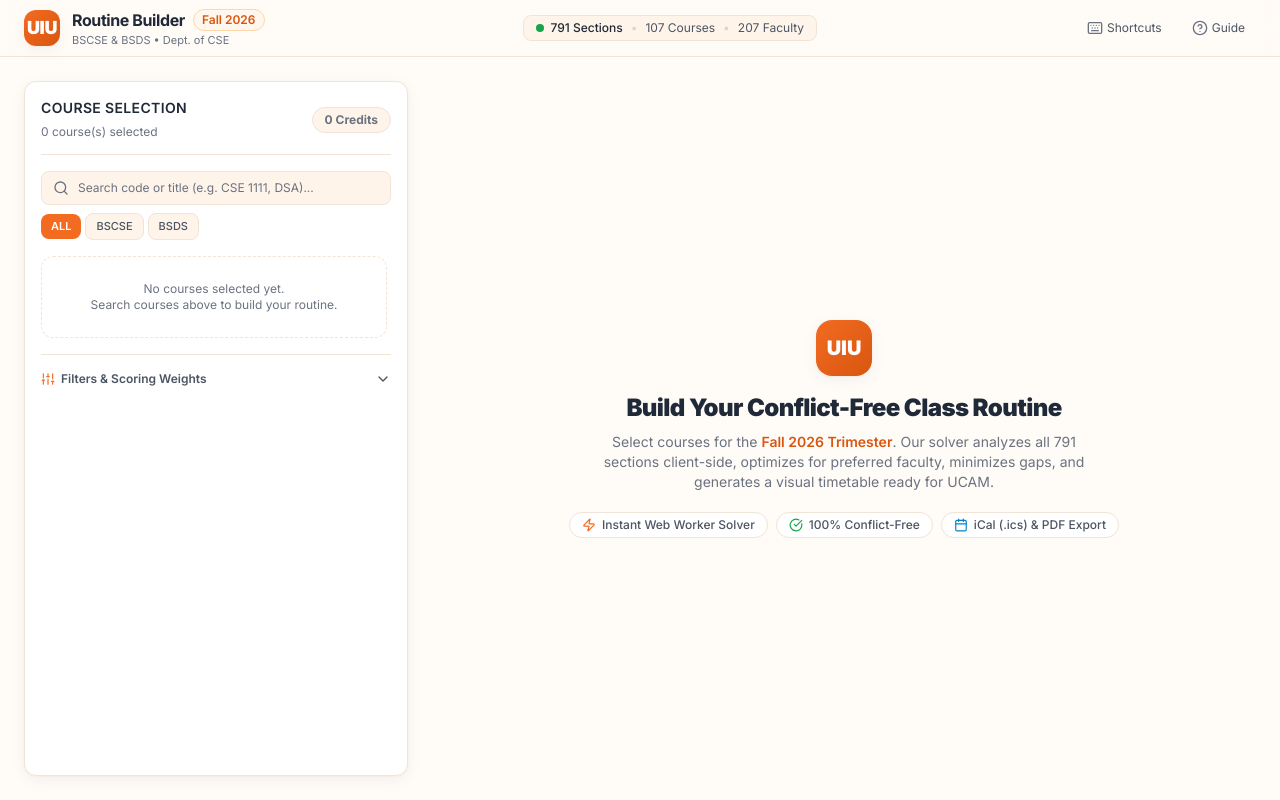
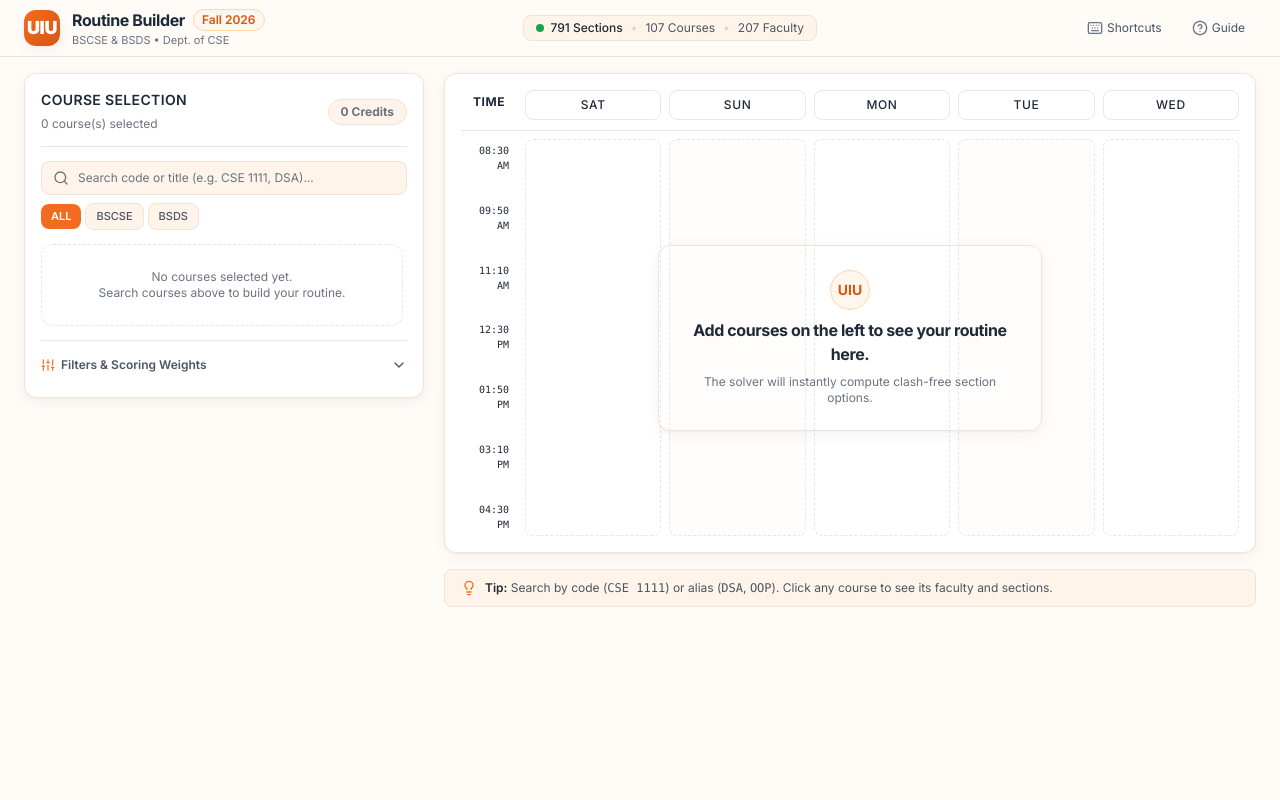
Before and after one commit to akibmehedi666/uiu-routine-builder, a Next.js app: page /builder in a window 1280 px wide. Built offline with nearby package versions, Linux system fonts and the light colour scheme.

Commit message:
Phase 9E: Fix excess space in builder UI with 2-column grid and ghost timetable

```diff
--- a/src/app/builder/page.tsx
+++ b/src/app/builder/page.tsx
@@ -386,7 +386,7 @@ export default function BuilderPage() {
       />
 
       {/* 2. Main Workspace Layout */}
-      <main className="flex-1 max-w-[1600px] w-full mx-auto p-4 sm:p-6 flex flex-col lg:flex-row gap-6">
+      <main className="flex-1 max-w-[1600px] w-full mx-auto px-4 sm:px-6 py-4 grid grid-cols-1 lg:grid-cols-[minmax(340px,400px)_1fr] gap-5 items-start">
         {/* Left Sidebar: Course & Faculty Selector */}
         <CourseSelector
           courses={allCourses}
--- a/src/components/CourseSelector.tsx
+++ b/src/components/CourseSelector.tsx
@@ -1,6 +1,6 @@
 'use client';
 
-import React, { useState, useMemo, useRef } from 'react';
+import React, { useState, useMemo, useRef, useEffect } from 'react';
 import {
   Course,
   Day,
@@ -45,8 +45,15 @@ export function CourseSelector({
   const [searchTerm, setSearchTerm] = useState('');
   const [isSearchOpen, setIsSearchOpen] = useState(false);
   const [programFilter, setProgramFilter] = useState<'ALL' | 'BSCSE' | 'BSDS'>('ALL');
-  const [isFiltersOpen, setIsFiltersOpen] = useState(false);
+  const [isFiltersOpen, setIsFiltersOpen] = useState(request.selectedCourses.length > 0);
   const searchInputRef = useRef<HTMLInputElement>(null);
+
+  // Auto-expand filters when courses are selected
+  useEffect(() => {
+    if (request.selectedCourses.length > 0) {
+      setIsFiltersOpen(true);
+    }
+  }, [request.selectedCourses.length]);
 
   // Group sections by courseCode for quick lookup
   const sectionsByCourse = useMemo(() => {
@@ -244,7 +251,7 @@ export function CourseSelector({
   };
 
   return (
-    <aside className="w-full lg:w-96 flex-shrink-0 flex flex-col space-y-4 bg-surface p-4 rounded-card border border-app-border shadow-warm">
+    <aside className="w-full flex-shrink-0 flex flex-col space-y-3.5 bg-surface p-4 rounded-card border border-app-border shadow-warm lg:sticky lg:top-[72px] lg:max-h-[calc(100vh-88px)] overflow-y-auto">
       {/* 1. Header with Credit Limit Badge */}
       <div className="flex items-center justify-between pb-3 border-b border-app-border">
         <div>
--- a/src/components/EmptyState.tsx
+++ b/src/components/EmptyState.tsx
@@ -1,15 +1,8 @@
 'use client';
 
 import React from 'react';
-import {
-  Calendar,
-  AlertTriangle,
-  RotateCcw,
-  Zap,
-  CheckCircle,
-  HelpCircle,
-} from 'lucide-react';
-import { SolveRequest } from '../types';
+import { DAYS_LIST, Day, SolveRequest } from '../types';
+import { AlertTriangle, RotateCcw, HelpCircle, Lightbulb } from 'lucide-react';
 
 interface EmptyStateProps {
   type: 'welcome' | 'conflict';
@@ -17,6 +10,16 @@ interface EmptyStateProps {
   errorMessage?: string | null;
   onResetFilters: () => void;
 }
+
+const GHOST_TIME_SLOTS = [
+  '08:30 AM',
+  '09:50 AM',
+  '11:10 AM',
+  '12:30 PM',
+  '01:50 PM',
+  '03:10 PM',
+  '04:30 PM',
+];
 
 export function EmptyState({
   type,
@@ -26,31 +29,63 @@ export function EmptyState({
 }: EmptyStateProps) {
   if (type === 'welcome') {
     return (
-      <div className="flex-1 flex flex-col items-center justify-center py-12 px-4 text-center">
-        <div className="w-14 h-14 rounded-2xl bg-gradient-to-br from-orange-500 to-orange-600 flex items-center justify-center shadow-warm text-white font-black text-xl mb-4">
-          UIU
+      <div className="flex-1 flex flex-col space-y-4 w-full animate-in fade-in">
+        {/* Faint Ghost Weekly Timetable Grid */}
+        <div className="relative rounded-card border border-app-border bg-surface p-4 shadow-warm overflow-hidden min-h-[480px] flex flex-col">
+          {/* Day Headers */}
+          <div className="grid grid-cols-[56px_repeat(5,1fr)] gap-2 pb-2.5 border-b border-app-border/80 text-center font-bold text-xs uppercase tracking-wider text-text-muted/60">
+            <div className="py-1">Time</div>
+            {DAYS_LIST.map((day) => (
+              <div
+                key={day}
+                className="py-1.5 rounded-btn bg-subtle/30 text-text-muted/70 border border-app-border/40 font-medium text-xs"
+              >
+                {day}
+              </div>
+            ))}
+          </div>
+
+          {/* Ghost Timetable Body with Slot Lines */}
+          <div className="relative grid grid-cols-[56px_repeat(5,1fr)] gap-2 flex-1 mt-2 min-h-[380px]">
+            {/* Time labels axis */}
+            <div className="relative h-full select-none text-[10px] font-mono text-text-muted/50 flex flex-col justify-between py-1 text-right pr-2">
+              {GHOST_TIME_SLOTS.map((slot) => (
+                <div key={slot}>{slot}</div>
+              ))}
+            </div>
+
+            {/* 5 Faint Day Columns */}
+            {DAYS_LIST.map((day, idx) => (
+              <div
+                key={day}
+                className={`h-full rounded-btn border border-dashed border-app-border/70 ${
+                  idx % 2 === 0 ? 'bg-[#FFFFFF]/40' : 'bg-[#FFFCF9]/60'
+                }`}
+              />
+            ))}
+
+            {/* Centered Overlay Prompt */}
+            <div className="absolute inset-0 flex flex-col items-center justify-center p-6 text-center z-10 pointer-events-none">
+              <div className="p-4 sm:p-6 rounded-card bg-surface/95 border border-app-border shadow-warm backdrop-blur-xs max-w-sm space-y-2">
+                <div className="w-10 h-10 rounded-full bg-orange-50 text-orange-600 border border-orange-200 flex items-center justify-center mx-auto shadow-2xs font-bold text-sm">
+                  UIU
+                </div>
+                <h3 className="text-sm sm:text-base font-bold text-text-primary">
+                  Add courses on the left to see your routine here.
+                </h3>
+                <p className="text-xs text-text-muted">
+                  The solver will instantly compute clash-free section options.
+                </p>
+              </div>
+            </div>
+          </div>
         </div>
 
-        <h2 className="text-xl sm:text-2xl font-black text-text-primary tracking-tight max-w-xl">
-          Build Your Conflict-Free Class Routine
-        </h2>
-        <p className="mt-2 text-xs sm:text-sm text-text-muted max-w-lg">
-          Select courses for the <span className="text-orange-600 font-semibold">Fall 2026 Trimester</span>. Our solver analyzes all 791 sections client-side, optimizes for preferred faculty, minimizes gaps, and generates a visual timetable ready for UCAM.
-        </p>
-
-        {/* Feature Badges */}
-        <div className="flex flex-wrap items-center justify-center gap-2 mt-5">
-          <span className="px-3 py-1 rounded-chip bg-surface border border-app-border text-xs font-medium text-text-secondary flex items-center gap-1.5 shadow-2xs">
-            <Zap className="w-3.5 h-3.5 text-orange-500" />
-            Instant Web Worker Solver
-          </span>
-          <span className="px-3 py-1 rounded-chip bg-surface border border-app-border text-xs font-medium text-text-secondary flex items-center gap-1.5 shadow-2xs">
-            <CheckCircle className="w-3.5 h-3.5 text-success" />
-            100% Conflict-Free
-          </span>
-          <span className="px-3 py-1 rounded-chip bg-surface border border-app-border text-xs font-medium text-text-secondary flex items-center gap-1.5 shadow-2xs">
-            <Calendar className="w-3.5 h-3.5 text-sky-600" />
-            iCal (.ics) & PDF Export
+        {/* Slim Tip Strip */}
+        <div className="px-4 py-2.5 rounded-btn bg-subtle border border-app-border text-xs text-text-secondary flex items-center gap-2 shadow-2xs">
+          <Lightbulb className="w-4 h-4 text-orange-500 flex-shrink-0" />
+          <span>
+            <strong className="text-text-primary font-semibold">Tip:</strong> Search by code (<code>CSE 1111</code>) or alias (<code>DSA</code>, <code>OOP</code>). Click any course to see its faculty and sections.
           </span>
         </div>
       </div>
```
